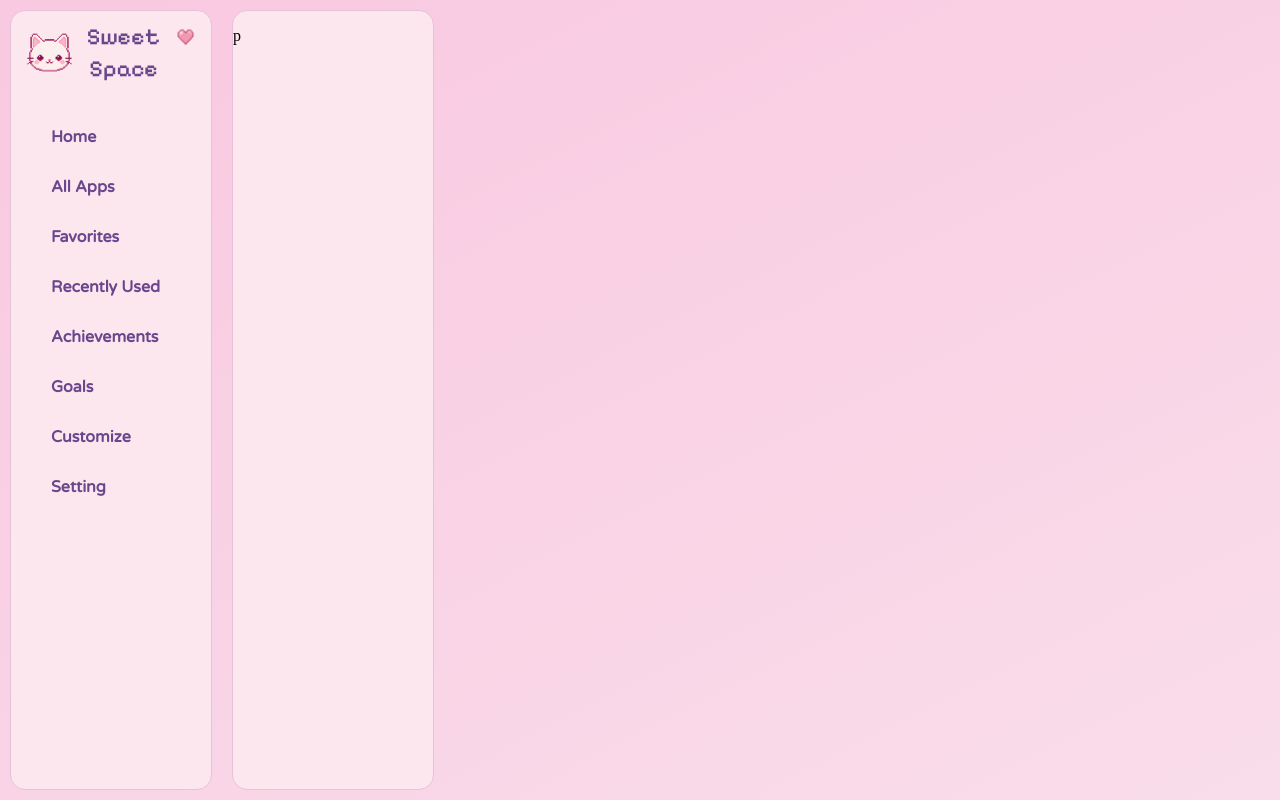
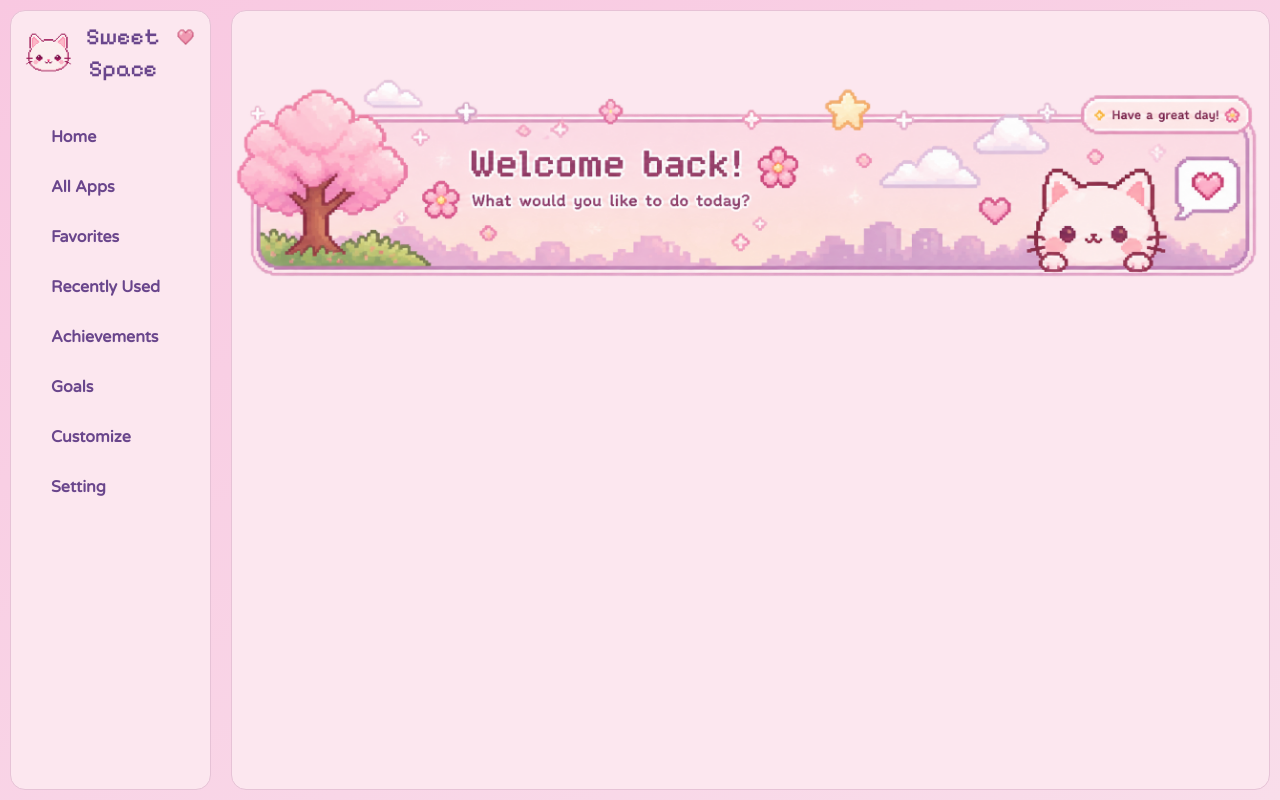
Before and after one commit to Sara-Belhadj/sweet-space, a plain HTML site: page homePage.html in a window 1280 px wide. Drawn offline with Linux system fonts and the light colour scheme; a web font is replaced by a local one.

Commit message:
Banner added to the main

```diff
--- a/css/style.css
+++ b/css/style.css
@@ -260,9 +260,14 @@ h1 {
 }
 
 .main {
-    width: 200px;
+    width: 100%;
     border: 1px solid #e6c2d6;
     border-radius: 15px;
     margin: 10px;
     background-color: #fce7ef;
 }
+
+.main img {
+    height: auto;
+    width: 100%;
+}
--- a/homePage.html
+++ b/homePage.html
@@ -27,7 +27,7 @@
     </aside>
 
     <main class="main">
-        <p>p</p>
+        <img src="assets/backgrounds/banner.png">
     </main>
 
     <script src="js/script.js"></script>
```
Also changed, not shown: assets/backgrounds/banner.png (added).
